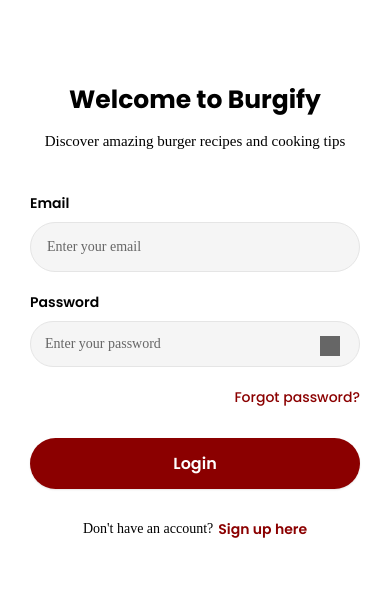
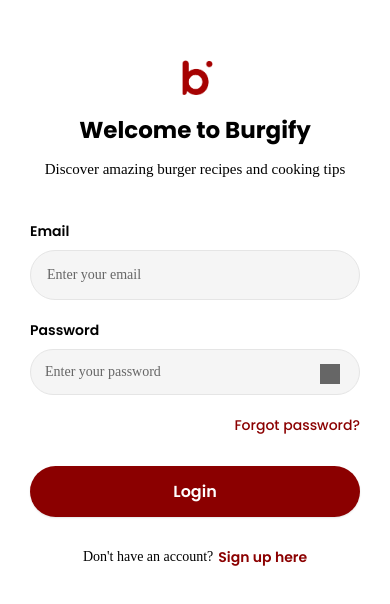
Before and after one commit to JaiAnoba/StickerSmash, a React Native app: screen /Login in a window 390 px wide. Shown: the part 102-706 px from the top of the page. Built offline with nearby package versions, Linux system fonts and the light colour scheme; grey boxes are pictures that could not be loaded; a web font is replaced by a local one.

Commit message:
logo in register and login

```diff
--- a/app.json
+++ b/app.json
@@ -7,7 +7,7 @@
     "orientation": "portrait",
     "userInterfaceStyle": "automatic",
     "splash": {
-      "image": "./assets/images/2.png",
+      "image": "./assets/images/logo.png",
       "resizeMode": "contain",
       "backgroundColor": "#8B0000"
     },
@@ -17,7 +17,7 @@
     },
     "android": {
       "adaptiveIcon": {
-        "foregroundImage": "./assets/images/2.png",
+        "foregroundImage": "./assets/images/logo.png",
         "backgroundColor": "#8B0000"
       },
       "package": "com.anonymous.burgify"
--- a/src/screens/LoginScreen.tsx
+++ b/src/screens/LoginScreen.tsx
@@ -124,7 +124,7 @@
       <View style={styles.content}>
         {/* Header */}
         <View style={styles.header}>
-          {/* <Text style={styles.logo}>🍔</Text> */}
+          <Image source={require('../../assets/images/b.png')} style={styles.logo} />
           <Text weight="bold" style={styles.title}>
             Welcome to Burgify
           </Text>
@@ -350,11 +350,13 @@
     marginBottom: 40,
   },
   logo: {
-    fontSize: 64,
-    marginBottom: 20,
+    width: 50,
+    height: 50,
+    resizeMode: 'contain',
+    marginBottom: 10,
   },
   title: {
-    fontSize: 25,
+    fontSize: 23,
     textAlign: "center",
     marginBottom: 10,
   },
--- a/src/screens/RegisterScreen.tsx
+++ b/src/screens/RegisterScreen.tsx
@@ -97,6 +97,7 @@
       <ScrollView style={styles.scrollView} showsVerticalScrollIndicator={false}>
         <View style={styles.content}>
           <View style={styles.header}>
+            <Image source={require('../../assets/images/b.png')} style={styles.logo} />
             <Text weight="bold" style={styles.title}>
               Join Burgify
             </Text>
@@ -202,7 +203,8 @@
   scrollView: { flex: 1 },
   content: { flex: 1, paddingHorizontal: 30, paddingVertical: 40 },
   header: { alignItems: "center", marginBottom: 40 },
-  title: { fontSize: 25, textAlign: "center", marginBottom: 10 },
+  logo: { width: 50, height: 50, resizeMode: 'contain', marginBottom: 10, },
+  title: { fontSize: 22, textAlign: "center", marginBottom: 10 },
   subtitle: { fontSize: 14, textAlign: "center", lineHeight: 24 },
   form: { marginBottom: 30 },
   inputContainer: { marginBottom: 20 },
```
Also changed, not shown: assets/images/b.png (added), assets/images/logo.png (added), 1 other file (tests, documents, lock files or other folders).
